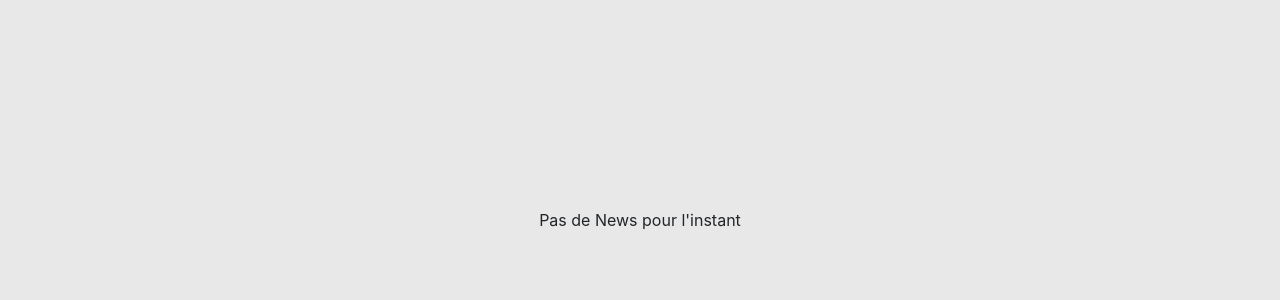
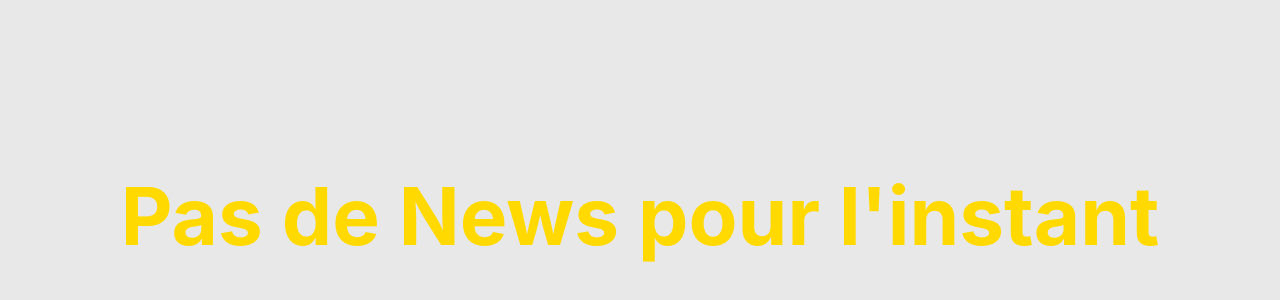
Before and after one commit to Dim97122/dim_news, a React (Create React App) app: page / in a window 1280 px wide. Shown: the part 180-480 px from the top of the page. Built offline with nearby package versions, Linux system fonts and the light colour scheme; no server answers.

Commit message:
[UPDATE] App title

```diff
--- a/src/App.jsx
+++ b/src/App.jsx
@@ -22,7 +22,7 @@ const App = () => {
   if (headlinesNews === null) {
     return (
       <div className="App">
-        Pas de News pour l'instant
+        <h1>Pas de News pour l'instant</h1>
       </div>
     );
   } else {
```
